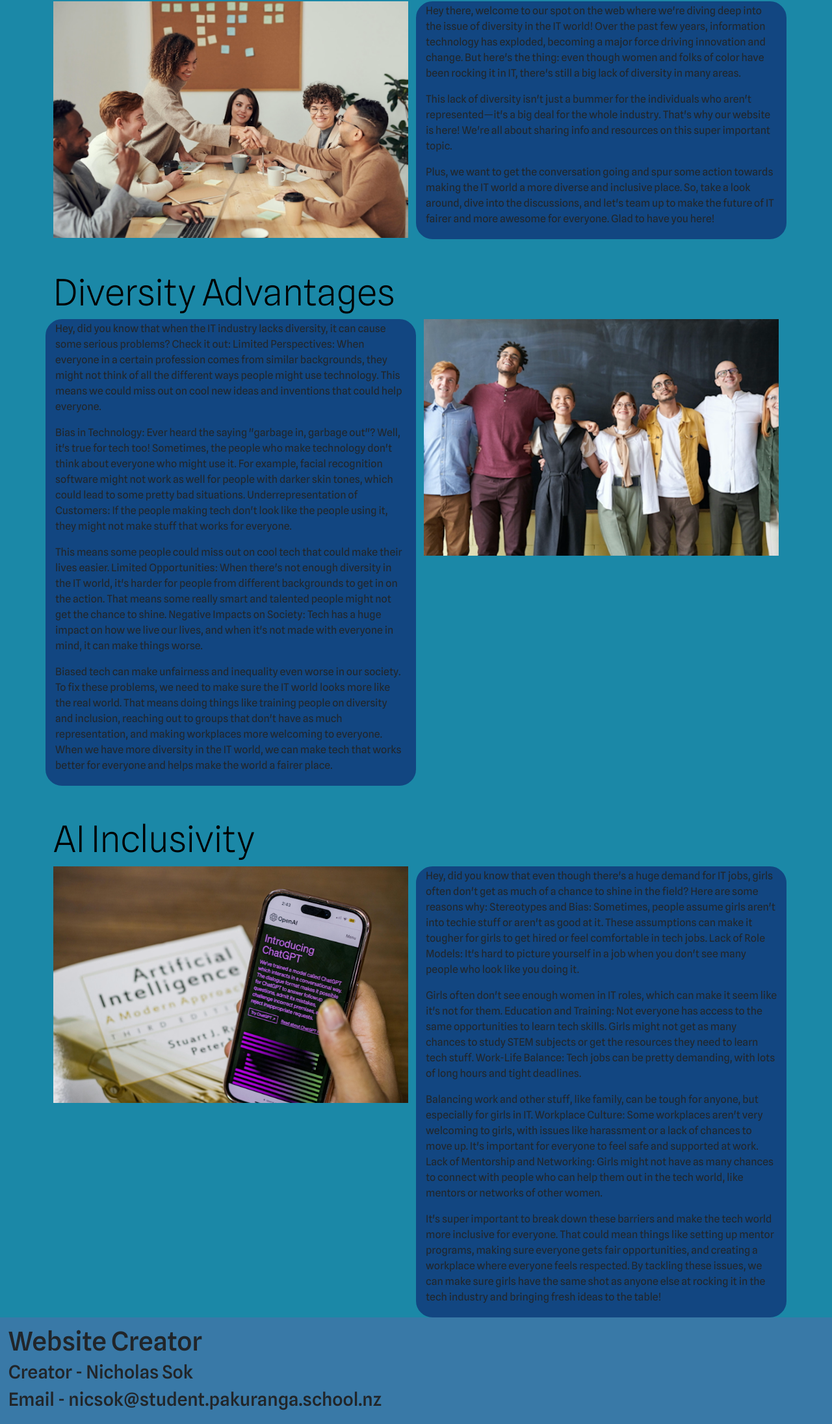
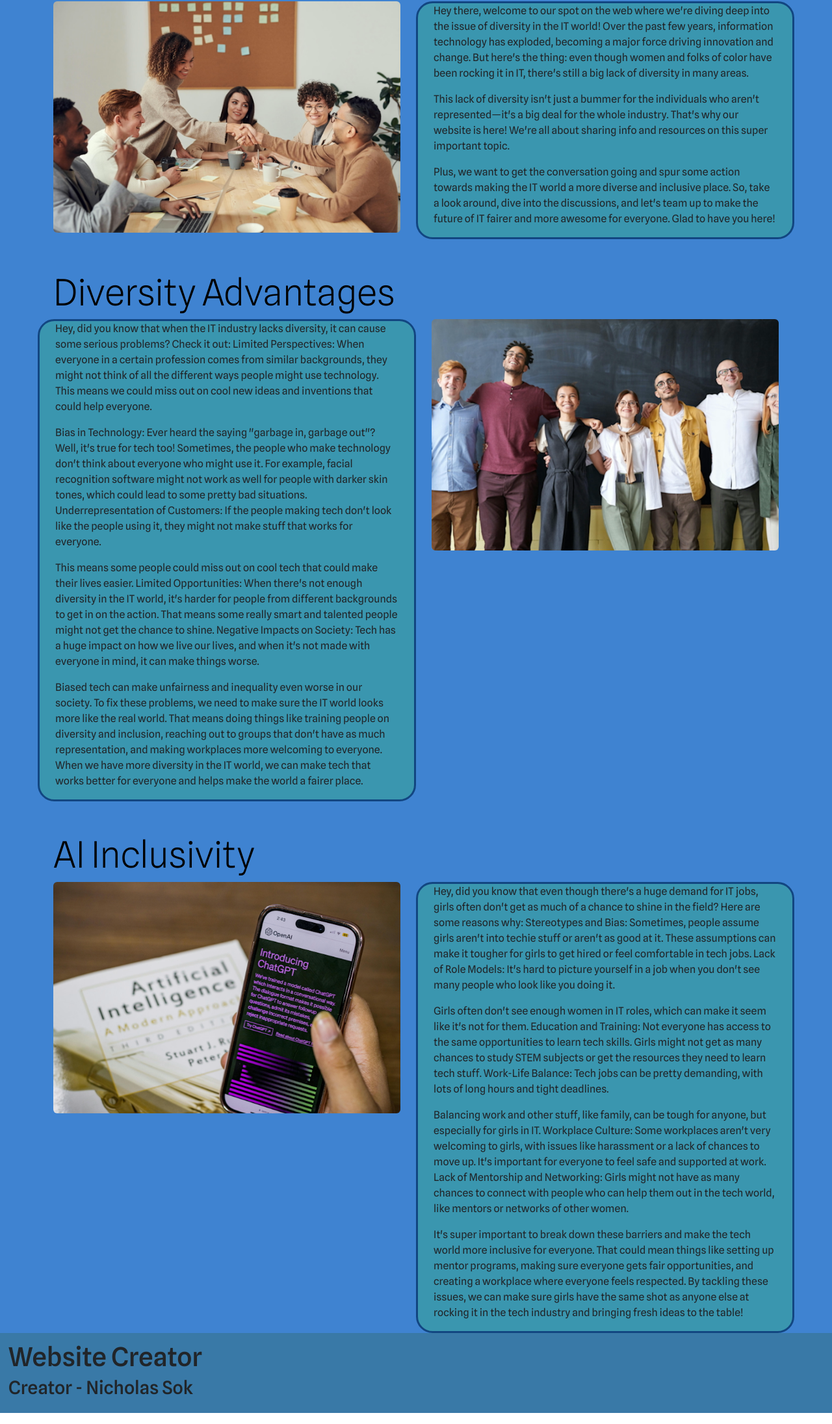
Before and after one commit to Wadicul12/Website-2024---Nicholas-Sok, a plain HTML site: page index.html in a window 1280 px wide. Shown: the part 433-2624 px from the top of the page at 65% size. Drawn offline with nearby package versions, Linux system fonts and the light colour scheme.

Commit message:
Final Version Commit For Date:17/03/24

```diff
--- a/index.html
+++ b/index.html
@@ -70,7 +70,7 @@
             </div>
         </nav>
         <!-- main text -->
-        <div class="main_text">
+        <div class="main_text overflow-hidden">
             <div class="main_title">
                 <!-- main title-->
                 <h1 class="display-2">Diversity</h1>
@@ -79,10 +79,10 @@
                 <div class="container mt-5">
                     <!-- intro heading -->
                     <h2 class="display-4">Introduction To Diversity</h2>
-                    <div class="row d-flex align-item-center">
+                    <div class="row gx-5 d-flex align-item-center">
                         <div class="col-md-6">
                             <!-- intro image -->
-                            <img src="Images/diversity_1.avif" alt="diverse_1" class="img-fluid">
+                            <img src="Images/diversity_1.avif" alt="diverse_1" class="img-fluid rounded">
                         </div>
                         <div class="col-md-6 paragraphs">
                             <!--  intro paragraph -->
@@ -104,7 +104,7 @@
                 <div class="container mt-5">
                     <!-- advantages heading -->
                     <h2 class="display-4">Diversity Advantages</h2>
-                    <div class="row d-flex align-item-center">
+                    <div class="row gx-5 d-flex align-item-center">
                         <div class="col-md-6 paragraphs">
                             <!-- advantages paragraphs -->
                             <p>
@@ -139,17 +139,17 @@
                         </div>
                         <div class="col-md-6">
                             <!-- advantages image -->
-                            <img src="Images/diversity_2.avif" alt="diverse_2" class="img-fluid">
+                            <img src="Images/diversity_2.avif" alt="diverse_2" class="img-fluid rounded">
                         </div>
                     </div>
                 </div>
                 <div class="container mt-5">
                     <!-- inclusivity heading-->
                     <h2 class="display-4">AI Inclusivity</h2>
-                    <div class="row d-flex align-item-center">
+                    <div class="row gx-5 d-flex align-item-center">
                         <div class="col-md-6">
                             <!-- inclusivity image-->
-                            <img src="Images/diversity_3.avif" alt="diverse_3" class="img-fluid">
+                            <img src="Images/diversity_3.avif" alt="diverse_3" class="img-fluid rounded">
                         </div>
                         <div class="col-md-6 paragraphs">
                             <!-- inclusivity paragraphs -->
@@ -188,7 +188,6 @@
             <div class="footer_text_1">
                 <h1>Website Creator</h1>
                 <h3>Creator - Nicholas Sok</h3>
-                <h3>Email - nicsok@student.pakuranga.school.nz</h3>
             </div>
         </footer>
     </body>
--- a/stylesheet.css
+++ b/stylesheet.css
@@ -1,3 +1,14 @@
+/* text body css*/
+body {
+    font-family: "Spline Sans", sans-serif;
+    margin: 0;
+    background-attachment: fixed;
+}
+/* navbar background color css*/
+.navbar {
+    background-color: rgb(57, 121, 167);
+    width: auto;
+}
 /* main title css*/
 .main_title {
     text-shadow: 2px 2px black;
@@ -7,46 +18,44 @@
     text-align: center;
     color: white;
     height: 20vw;
-    width: 100%;
     font-size: 4vw;
     background: linear-gradient(90deg, hsla(159, 82%, 55%, 1) 0%, hsla(206, 98%, 48%, 1) 100%);
 }
-/* text body css*/
-body {
-    font-family: "Spline Sans", sans-serif;
-    margin: 0;
-    background-attachment: fixed;
-}
 /* main text css*/
 .main_text {
-    background-color: rgb(27, 136, 167);
+    background-color: rgb(63, 131, 209);
 }
-/* footer */
-footer {
-    padding: 1vw;
-    background-color: rgb(57, 121, 167);
-    width: 100%;
-    height: auto;
+/* heading 2 css*/
+h2 {
+    font-weight: bolder;
+    color: black;
 }
 /* paragraphs background css*/
 .paragraphs {
     border: rgb(18, 70, 129);
     border-style: solid;
     border-radius: 2vw;
-    background-color: rgb(18, 70, 129);
+    background-color: rgb(58, 150, 175);
 }
-/* heading 2 css*/
-h2 {
-    font-weight: bolder;
-    color: black;
-}
-/* navbar background color css*/
-.navbar {
-    background-color: rgb(57, 121, 167);
-}
-/* mobile main title css*/
-@media (width < 576px) {
+/* mobile main title and paragraphs css*/
+@media (width < 990px) {
+
     .main_title {
         height: 30vw;
     }
+
+    .paragraphs {
+        margin: 0;
+        border: rgb(18, 70, 129);
+        border-style: solid;
+        border-radius: 1vw;
+        background-color: rgb(58, 150, 175);
+    }
+
 }
+/* footer */
+footer {
+    padding: 1vw;
+    background-color: rgb(57, 121, 167);
+    height: auto;
+}
```
Also changed, not shown: page_2.html (+8 -7 lines), page_3.html (+6 -6 lines).
